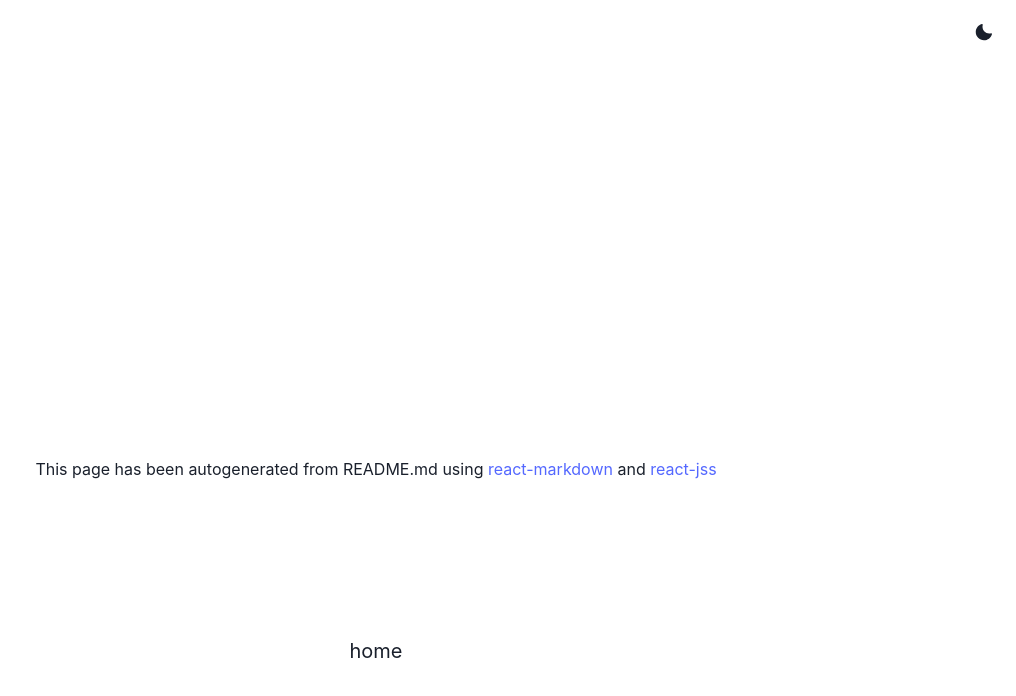
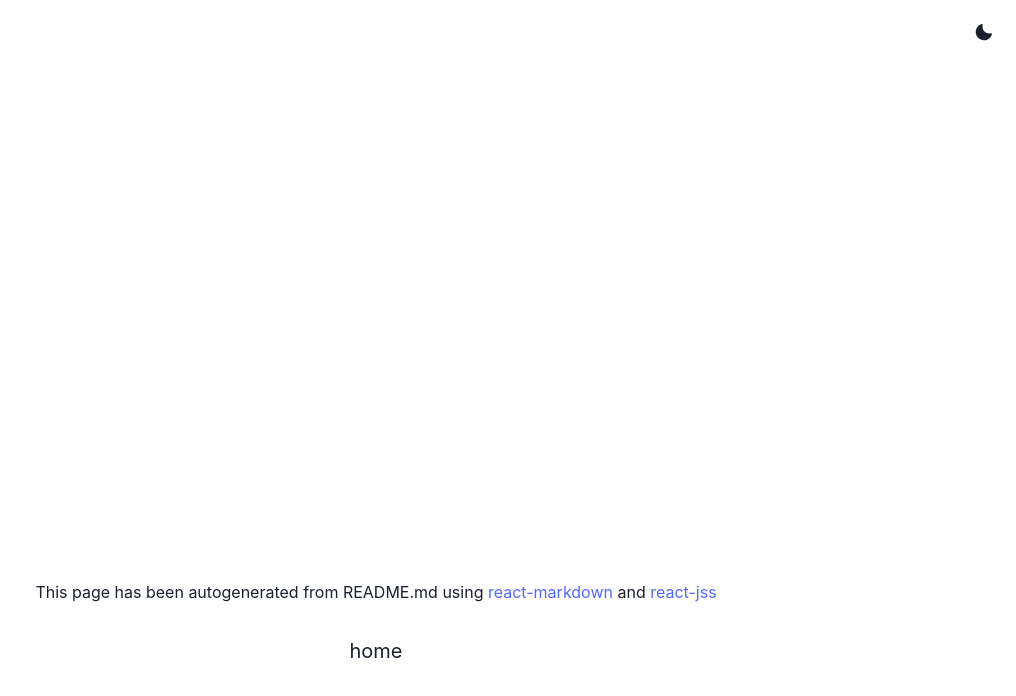
Before and after one commit to anselbrandt/wemo-app, a React (Create React App) app in the folder web/: page /about in a window 1280 px wide. Shown: the top 696 px of the page, without its empty margins (264-1280 px from the left). Built offline with nearby package versions, Linux system fonts and the light colour scheme; no server answers.

Commit message:
Style About

```diff
--- a/web/src/About.tsx
+++ b/web/src/About.tsx
@@ -1,6 +1,6 @@
 import React from "react";
 import { ColorModeSwitcher } from "./ColorModeSwitcher";
-import { Box, Grid, Link as ChakraLink } from "@chakra-ui/react";
+import { Box, Flex, Grid, Link as ChakraLink } from "@chakra-ui/react";
 import { Link } from "react-router-dom";
 import { Markdown } from "./Markdown";
 
@@ -8,13 +8,15 @@ interface Props {}
 
 export const About: React.FC<Props> = () => {
   return (
-    <Box textAlign="center" fontSize="xl">
+    <Box fontSize="xl">
       <Grid minH="100vh" p={3}>
         <ColorModeSwitcher justifySelf="flex-end" />
-        <Markdown />
-        <ChakraLink as={Link} to="/">
-          home
-        </ChakraLink>
+        <Flex direction="column" justifyContent="center" alignItems="center">
+          <Markdown />
+          <ChakraLink as={Link} to="/">
+            home
+          </ChakraLink>
+        </Flex>
       </Grid>
     </Box>
   );
```
